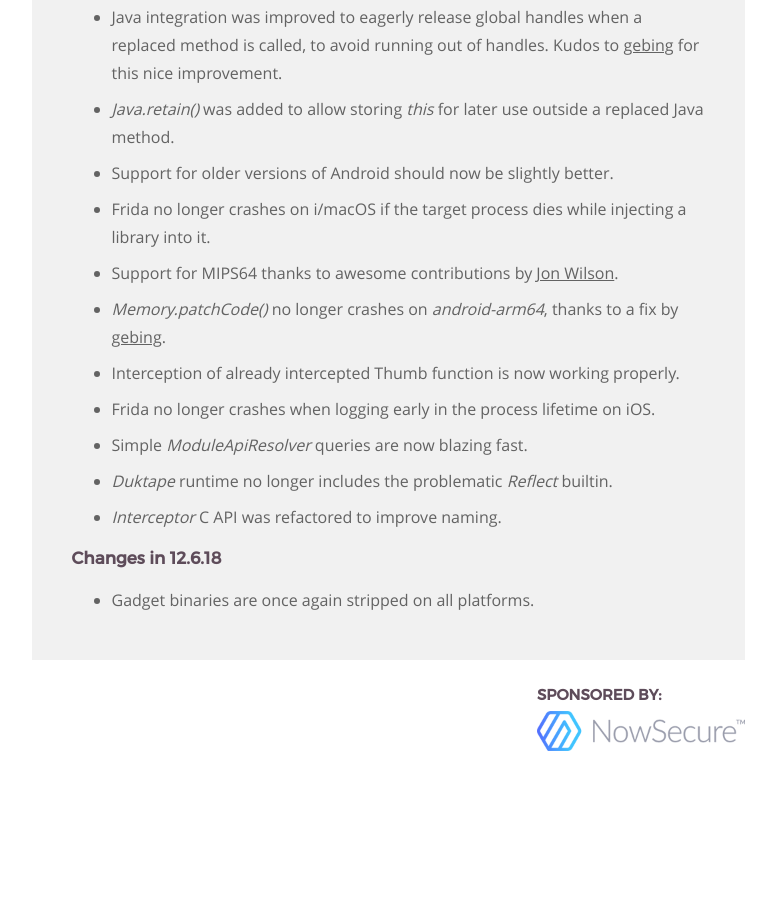
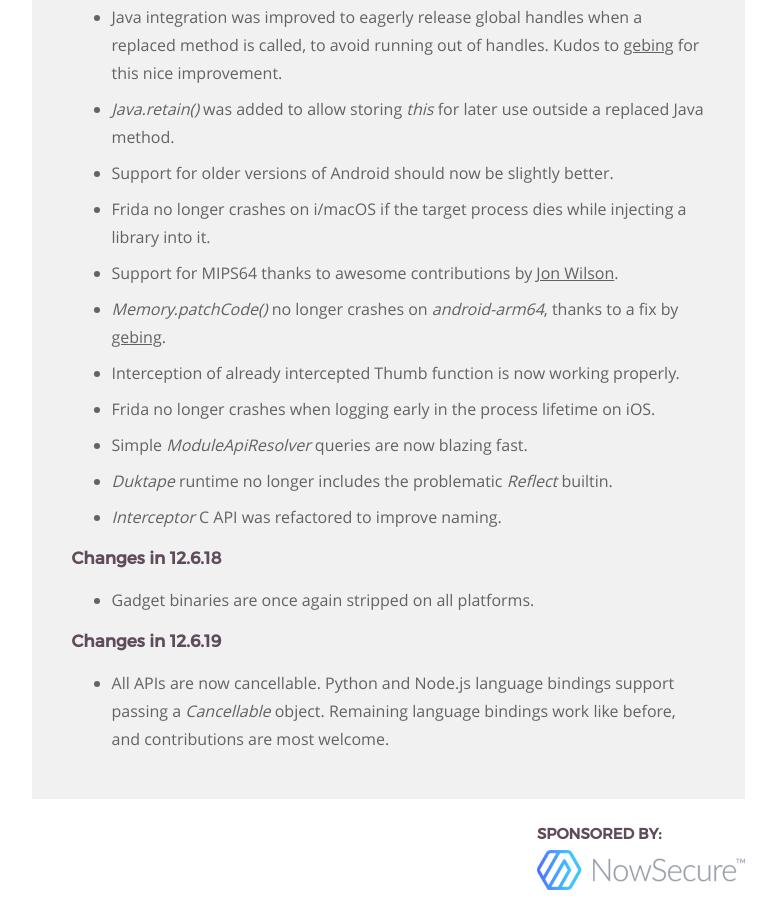
Before and after one commit to frida/frida-website, a Jekyll site: the page built from _posts/2019-05-28-frida-12-6-released.markdown, in a window 1280 px wide and 900 px high, scrolled down 4091 px. Shown: the whole window, without its empty margins (364-1140 px from the left). Built offline with Jekyll 4.4.1, drawn with Linux system fonts in a browser that asks for light colours; before the commit the page ends 4852 px from its top, so only the background shows below that.

Commit message:
Summarize changes in 12.6.19

```diff
--- a/_posts/2019-05-28-frida-12-6-released.markdown
+++ b/_posts/2019-05-28-frida-12-6-released.markdown
@@ -185,6 +185,12 @@ Enjoy!
 
 - Gadget binaries are once again stripped on all platforms.
 
+### Changes in 12.6.19
+
+- All APIs are now cancellable. Python and Node.js language bindings support
+  passing a *Cancellable* object. Remaining language bindings work like before,
+  and contributions are most welcome.
+
 
 [Jake Van Dyke]: https://twitter.com/giantpune
 [Giovanni Rocca]: https://twitter.com/iGio90
```
